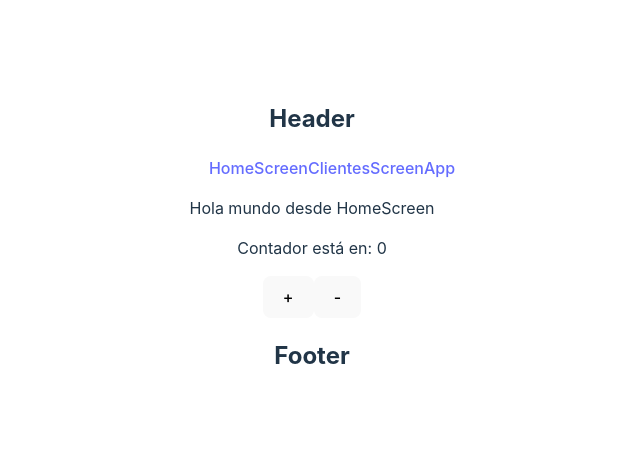
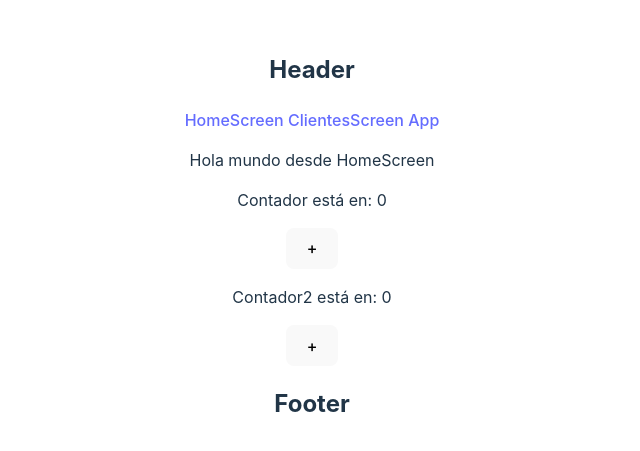
Before and after one commit to salvarez96/modulo5-diplomado-u-catalunya-react, a React (Vite) app: page /home in a window 1280 px wide. Shown: the part 163-614 px from the top of the page, without its empty margins (328-968 px from the left). Built offline with nearby package versions, Linux system fonts and the light colour scheme.

Commit message:
Add some examples for useEffect usage

```diff
--- a/src/components/header/Header.jsx
+++ b/src/components/header/Header.jsx
@@ -5,10 +5,10 @@ function Header() {
     <div>
       <h2>Header</h2>
       <nav>
-        <ul>
-          <Link to='/home'>HomeScreen</Link>
-          <Link to='/clientes'>ClientesScreen</Link>
-          <Link to='/'>App</Link>
+        <ul style={{padding: 0}}>
+          <Link to='/home'>HomeScreen  </Link>
+          <Link to='/clientes'>ClientesScreen  </Link>
+          <Link to='/'>App  </Link>
         </ul>
       </nav>
     </div>
--- a/src/screens/home/HomeScreen.jsx
+++ b/src/screens/home/HomeScreen.jsx
@@ -1,15 +1,26 @@
+import { useEffect } from "react"
 import { useState } from "react"
 
 function HomeScreen() {
 
   const [count, setCount] = useState(0)
+  const [count2, setCount2] = useState(0)
+
+  function saludar() {
+    console.log('Mostrando saludo');
+  }
+
+  useEffect(() => {
+    saludar()
+  }, [count])
 
   return (
     <>
       <p>Hola mundo desde HomeScreen</p>
       <p>Contador está en: {count}</p>
       <button onClick={() => setCount(count + 1)}>+</button>
-      <button onClick={() => setCount(count - 1)}>-</button>
+      <p>Contador2 está en: {count2}</p>
+      <button onClick={() => setCount2(count2 + 1)}>+</button>
     </>
   )
 }
```
